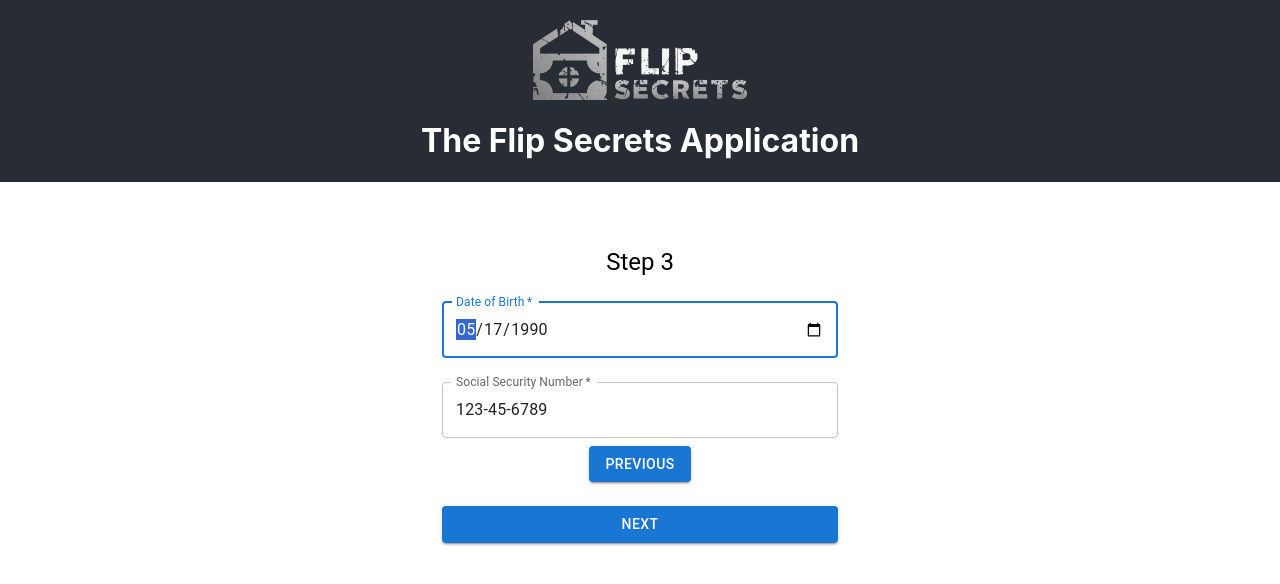
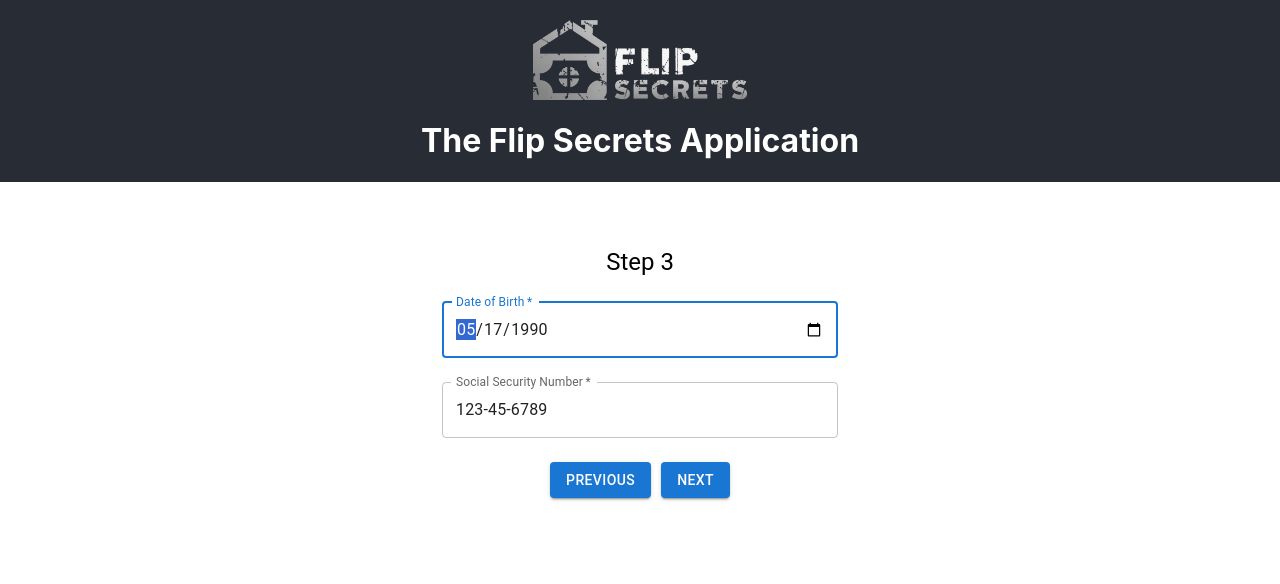
Before and after one commit to freelifebrett/spec-fi-app, a React (Create React App) app: page /step-3 in a window 1280 px wide. Shown: the top 584 px of the page. Built offline with nearby package versions, Linux system fonts and the light colour scheme.

Commit message:
Fixed buttons

```diff
--- a/src/components/MultiStepForm/FormSteps/StepThree/StepThree.js
+++ b/src/components/MultiStepForm/FormSteps/StepThree/StepThree.js
@@ -59,6 +59,9 @@
     setLocalData({ ...localData, [id]: value });
   };
 
+  const canProceed = Object.values(errors).every(error => error === '') &&
+    ['dob', 'ssn'].every(field => localData[field] && localData[field].trim() !== '');
+
   return (
     <Container component="main" maxWidth="xs">
       <Box
@@ -101,18 +104,20 @@
             error={!!errors.ssn}
             helperText={errors.ssn}
           />
+          <Box mt={2}>
             <Button variant="contained" color="primary" onClick={goToPreviousStep}>
               Previous
             </Button>
             <Button
-            type="submit"
-            fullWidth
               variant="contained"
+              color="primary"
               onClick={handleSubmit}
-            sx={{ mt: 3, mb: 2 }}
+              style={{ marginLeft: '10px' }}
+              disabled={!canProceed}  // Disable the button if canProceed is false
             >
               Next
             </Button>
+          </Box>
         </Box>
       </Box>
     </Container>
--- a/src/components/MultiStepForm/FormSteps/StepTwo/StepTwo.js
+++ b/src/components/MultiStepForm/FormSteps/StepTwo/StepTwo.js
@@ -211,6 +211,7 @@
           error={!!errors.housingPayment}
           helperText={errors.housingPayment || ''}
         />
+        <Box mt={2}>
             <Button variant="contained" color="primary" onClick={goToPreviousStep}>
               Previous
             </Button>
@@ -218,11 +219,12 @@
               variant="contained"
               color="primary"
               onClick={handleSubmit}
-          disabled={!canProceed}
-          sx={{ mt: 2 }}
+              style={{ marginLeft: '10px' }}
+              disabled={!canProceed}  // Disable the button if canProceed is false
             >
               Next
             </Button>
+          </Box>
       </Box>
     </Container>
   );
```
Also changed, not shown: 1 other file (tests, documents, lock files or other folders). Lines whose indentation alone changed are shown as unchanged.
